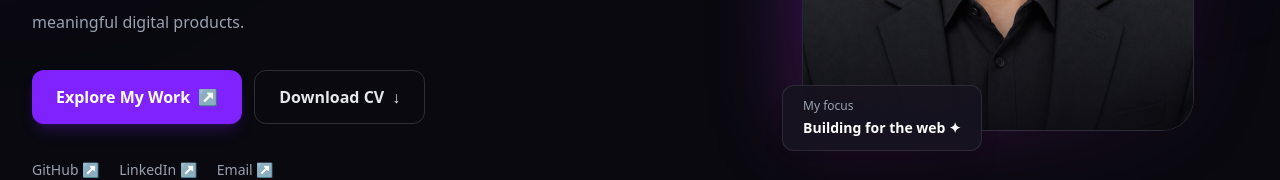
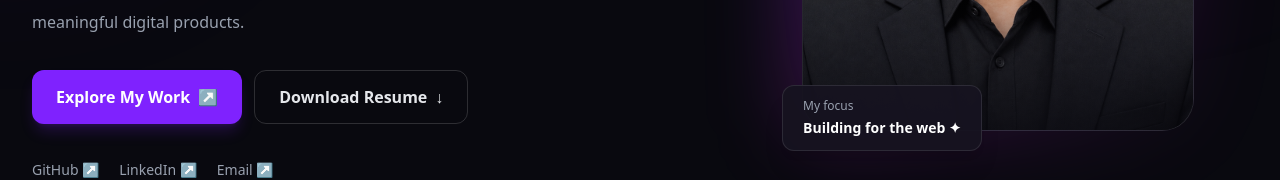
Before and after one commit to riaduldev/my-portfolio-website, a Next.js app: page / in a window 1280 px wide. Shown: the part 566-746 px from the top of the page. Built offline with nearby package versions, Linux system fonts and the light colour scheme.

Commit message:
add resume link

```diff
--- a/src/app/page.js
+++ b/src/app/page.js
@@ -12,11 +12,11 @@ const skills = [
   "Next.js",
   "TypeScript",
   "Tailwind CSS",
+  "Better Auth",
   "Git & GitHub",
 ];
 
 const projects = [
-
   {
     title: "Bangla News 24",
     category: "Bangla News Platform",
@@ -93,7 +93,10 @@ const projects = [
 const socialLinks = [
   { name: "GitHub", href: "https://github.com/riaduldev" },
   { name: "LinkedIn", href: "www.linkedin.com/in/riaduldev365" },
-  { name: "Email", href: "https://mail.google.com/mail/?view=cm&fs=1&to=riadulislam.bd.pabna@gmail.com" },
+  {
+    name: "Email",
+    href: "https://mail.google.com/mail/?view=cm&fs=1&to=riadulislam.bd.pabna@gmail.com",
+  },
 ];
 
 export default function Home() {
@@ -103,7 +106,8 @@ export default function Home() {
   const name = "Riadul Islam";
   const role = "Frontend Developer";
   const profileImage = "/image/riadul-profile.png";
-  const resume = "/resume.pdf";
+  const resume =
+    "https://drive.google.com/file/d/19t2KgGrfYcib4CE6aEJ5VTMsXYrZ7cuE/view?usp=sharing";
 
   const navLinks = [
     { name: "Home", href: "#home" },
@@ -189,13 +193,14 @@ export default function Home() {
                 Explore My Work <span>↗</span>
               </Link>
 
-              <Link
+              <a
                 href={resume}
-                download
+                target="_blank"
+                rel="noopener noreferrer"
                 className="inline-flex items-center justify-center gap-2 rounded-xl border border-white/15 px-6 py-3.5 font-semibold text-gray-200 transition hover:border-violet-400 hover:text-violet-300"
               >
-                Download CV <span>↓</span>
-              </Link>
+                Download Resume <span>↓</span>
+              </a>
             </div>
 
             <div className="mt-9 flex flex-wrap items-center gap-x-5 gap-y-3 text-sm text-gray-400">
@@ -264,10 +269,10 @@ export default function Home() {
 
             <div>
               <p className="text-sm leading-8 text-gray-400 sm:text-base">
-                Im a web development learner passionate about creating
-                beautiful interfaces and useful web applications. I focus on
-                responsive design, reusable components and writing maintainable
-                code while continuously improving my skills.
+                Im a web development learner passionate about creating beautiful
+                interfaces and useful web applications. I focus on responsive
+                design, reusable components and writing maintainable code while
+                continuously improving my skills.
               </p>
               <Link
                 href="#contact"
```
Lines whose indentation alone changed are shown as unchanged.
